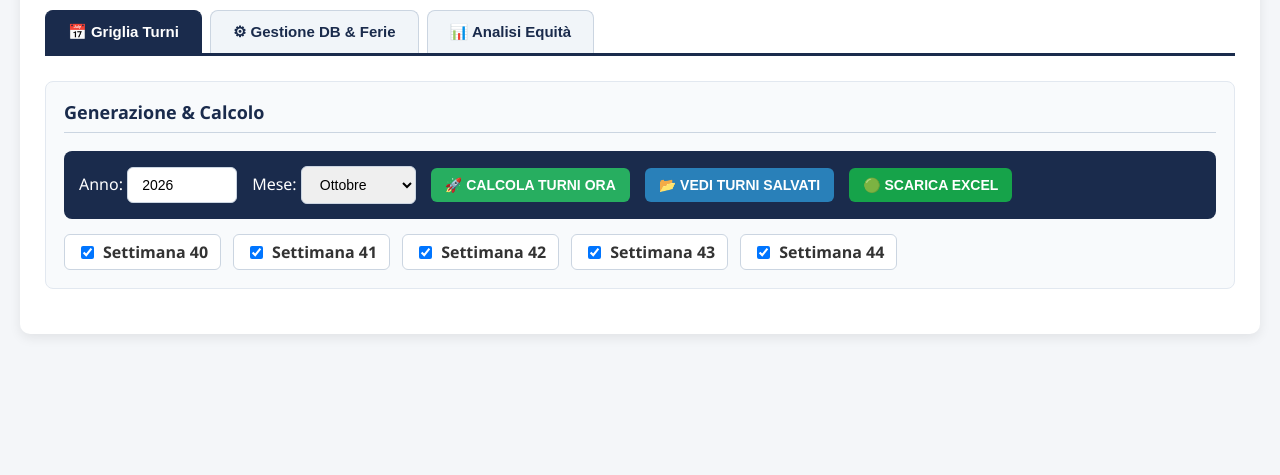
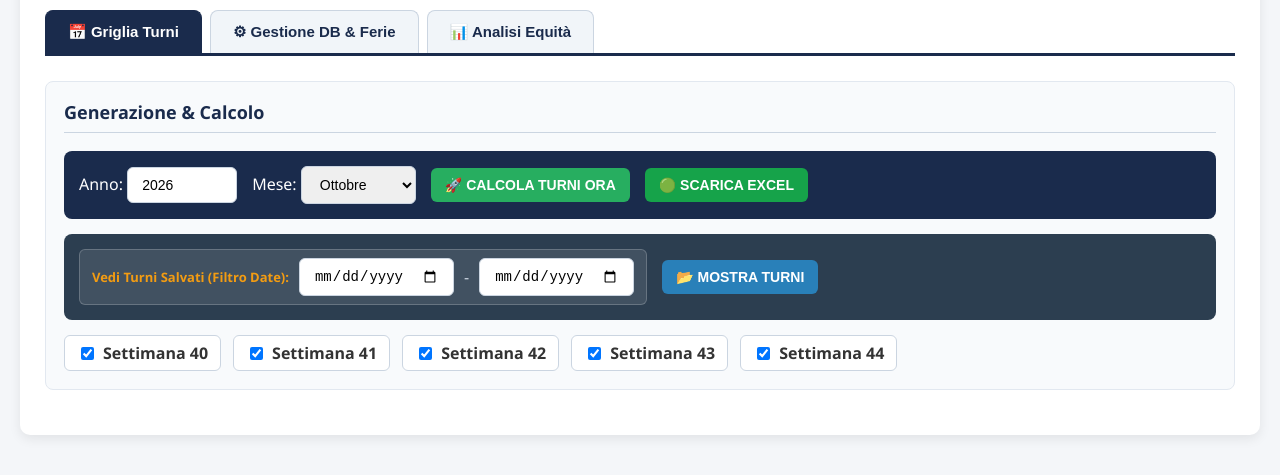
Before and after one commit to Danilos90/turni-manager, a plain HTML site: page index.html in a window 1280 px wide. Shown: the part 103-578 px from the top of the page. Drawn offline with nearby package versions, Linux system fonts and the light colour scheme; no server answers.

```diff
--- a/index.html
+++ b/index.html
@@ -22,6 +22,7 @@
         .panel h3 { margin-top: 0; color: #1a2b4c; font-size: 18px; border-bottom: 1px solid #cbd5e1; padding-bottom: 8px; }
 
         .controls { display: flex; gap: 15px; align-items: center; background: #1a2b4c; padding: 15px; border-radius: 8px; color: white; flex-wrap: wrap; }
+        .filter-box { background: rgba(255,255,255,0.1); padding: 8px 12px; border-radius: 6px; display: flex; align-items: center; gap: 10px; border: 1px solid rgba(255,255,255,0.2); }
         select, input, button { padding: 9px 14px; border-radius: 6px; border: 1px solid #cbd5e1; font-size: 14px; }
         button { background-color: #f39c12; color: white; border: none; font-weight: bold; cursor: pointer; transition: 0.2s; }
         button:hover { background-color: #d68910; }
@@ -88,7 +89,8 @@
     <div id="tab-griglia" class="tab-content active">
         <div class="panel">
             <h3>Generazione & Calcolo</h3>
-            <div class="controls">
+
+            <div class="controls" style="margin-bottom: 15px;">
                 <div>
                     <label>Anno: </label>
                     <input type="number" id="year" value="2026" min="2024" max="2030" onchange="cambioAnnoMese()" style="width: 80px;">
@@ -105,11 +107,24 @@
                     </select>
                 </div>
                 <button onclick="calcolaTurni()" style="background-color: #27ae60;">🚀 CALCOLA TURNI ORA</button>
-                <button onclick="caricaGrigliaSalvata()" style="background-color: #2980b9;">📂 VEDI TURNI SALVATI</button>
                 <button onclick="esportaExcel()" style="background-color: #16a34a;">🟢 SCARICA EXCEL</button>
-                <button onclick="abilitaModifica()" id="btn-modifica" style="background-color: #8e44ad; display: none;">✏️ ABILITA MODIFICA</button>
-                <button onclick="salvaGriglia()" id="btn-salva" style="background-color: #c0392b; display: none;">💾 SALVA GRIGLIA</button>
             </div>
+
+            <div class="controls" style="background-color: #2c3e50;">
+                <div class="filter-box">
+                    <label style="font-size: 13px; font-weight: bold; color: #f39c12;">Vedi Turni Salvati (Filtro Date):</label>
+                    <input type="date" id="filter-start" title="Data di inizio">
+                    <span style="color: #cbd5e1;">-</span>
+                    <input type="date" id="filter-end" title="Data di fine">
+                </div>
+                <button onclick="caricaGrigliaSalvata()" style="background-color: #2980b9;">📂 MOSTRA TURNI</button>
+
+                <div style="flex-grow: 1; display: flex; justify-content: flex-end; gap: 10px;">
+                    <button onclick="abilitaModifica()" id="btn-modifica" style="background-color: #8e44ad; display: none;">✏️ ABILITA MODIFICA</button>
+                    <button onclick="salvaGriglia()" id="btn-salva" style="background-color: #c0392b; display: none;">💾 SALVA GRIGLIA</button>
+                </div>
+            </div>
+
             <div class="checkbox-group" id="checkbox-group"></div>
         </div>
         <div id="loading" class="loading">Elaborazione in corso... ⏳</div>
@@ -420,9 +435,27 @@
     }
 
     async function caricaGrigliaSalvata() {
-        document.getElementById('loading').style.display = 'block'; document.getElementById('results').innerHTML = ''; document.getElementById('btn-modifica').style.display = 'none'; document.getElementById('btn-salva').style.display = 'none';
+        const startDate = document.getElementById('filter-start').value;
+        const endDate = document.getElementById('filter-end').value;
+
+        let queryParams = [];
+        if (startDate) queryParams.push(`start_date=${startDate}`);
+        if (endDate) queryParams.push(`end_date=${endDate}`);
+
+        let url = '/api/get_schedule';
+        if (queryParams.length > 0) {
+            url += '?' + queryParams.join('&');
+        }
+
+        document.getElementById('loading').style.display = 'block';
+        document.getElementById('results').innerHTML = '';
+        document.getElementById('btn-modifica').style.display = 'none';
+        document.getElementById('btn-salva').style.display = 'none';
+
         try {
-            const response = await fetch('/api/get_schedule'); const result = await response.json(); document.getElementById('loading').style.display = 'none';
+            const response = await fetch(url);
+            const result = await response.json();
+            document.getElementById('loading').style.display = 'none';
             if (result.success && result.data.length > 0) {
                 const tutteLeDate = [...new Set(result.data.map(item => item.date))].sort(); let target_weeks = new Set();
                 tutteLeDate.forEach(dStr => {
@@ -430,9 +463,17 @@
                     let firstThursday = target.getTime(); target.setMonth(0, 1); if (target.getDay() !== 4) target.setMonth(0, 1 + ((4 - target.getDay()) + 7) % 7);
                     target_weeks.add(1 + Math.ceil((firstThursday - target.getTime()) / 604800000));
                 });
-                renderTable(result.data, Array.from(target_weeks).sort((a,b)=>a-b)); document.getElementById('btn-modifica').style.display = 'inline-block'; setUnsavedStatus(false); showToast("Griglia salvata caricata con successo", "info");
-            } else { showToast("Nessun turno salvato nel database", "info"); }
-        } catch (error) { document.getElementById('loading').style.display = 'none'; showToast("Errore nel caricamento dei dati", "error"); }
+                renderTable(result.data, Array.from(target_weeks).sort((a,b)=>a-b));
+                document.getElementById('btn-modifica').style.display = 'inline-block';
+                setUnsavedStatus(false);
+                showToast("Griglia salvata caricata con successo", "info");
+            } else {
+                showToast("Nessun turno trovato per le date selezionate", "info");
+            }
+        } catch (error) {
+            document.getElementById('loading').style.display = 'none';
+            showToast("Errore nel caricamento dei dati", "error");
+        }
     }
 
     function setUnsavedStatus(unsaved) {
@@ -464,6 +505,7 @@
         const orari = {}; data.forEach(item => { if(!orari[item.employee_id]) orari[item.employee_id] = {}; orari[item.employee_id][item.date] = item.shift; });
         const tutteLeDate = [...new Set(data.map(item => item.date))].sort();
 
+        // Organizza le date a blocchi di 7 per visualizzarle a settimane intere
         for (let i = 0; i < tutteLeDate.length; i += 7) {
             const giorniSettimana = tutteLeDate.slice(i, i + 7); let currentIsoWeek = "Sconosciuta";
             if (giorniSettimana.length > 0) {
@@ -475,7 +517,12 @@
             const weekHeader = document.createElement('div'); weekHeader.className = 'week-header'; weekHeader.innerHTML = `<span>Settimana ISO ${currentIsoWeek}</span> <span class="badge-status saved">Salvato nel DB</span>`; resultsDiv.appendChild(weekHeader);
             let tableHTML = `<table class="grid-table"><thead><tr><th style="width: 15%;">Dipendente</th>`;
             const nomiGiorni = ["Lunedì", "Martedì", "Mercoledì", "Giovedì", "Venerdì", "Sabato", "Domenica"];
-            giorniSettimana.forEach((dataStr, index) => { const dFormat = parseLocalDate(dataStr).toLocaleDateString('it-IT', { day: '2-digit', month: '2-digit' }); tableHTML += `<th style="width: 12.1%;">${nomiGiorni[index]}<br><small>${dFormat}</small></th>`; });
+            giorniSettimana.forEach((dataStr) => {
+                let dObj = parseLocalDate(dataStr);
+                let dayIndex = (dObj.getDay() + 6) % 7;
+                const dFormat = dObj.toLocaleDateString('it-IT', { day: '2-digit', month: '2-digit' });
+                tableHTML += `<th style="width: 12.1%;">${nomiGiorni[dayIndex]}<br><small>${dFormat}</small></th>`;
+            });
             tableHTML += `</tr></thead><tbody>`;
 
             for (let empId = 1; empId <= 9; empId++) {
```
